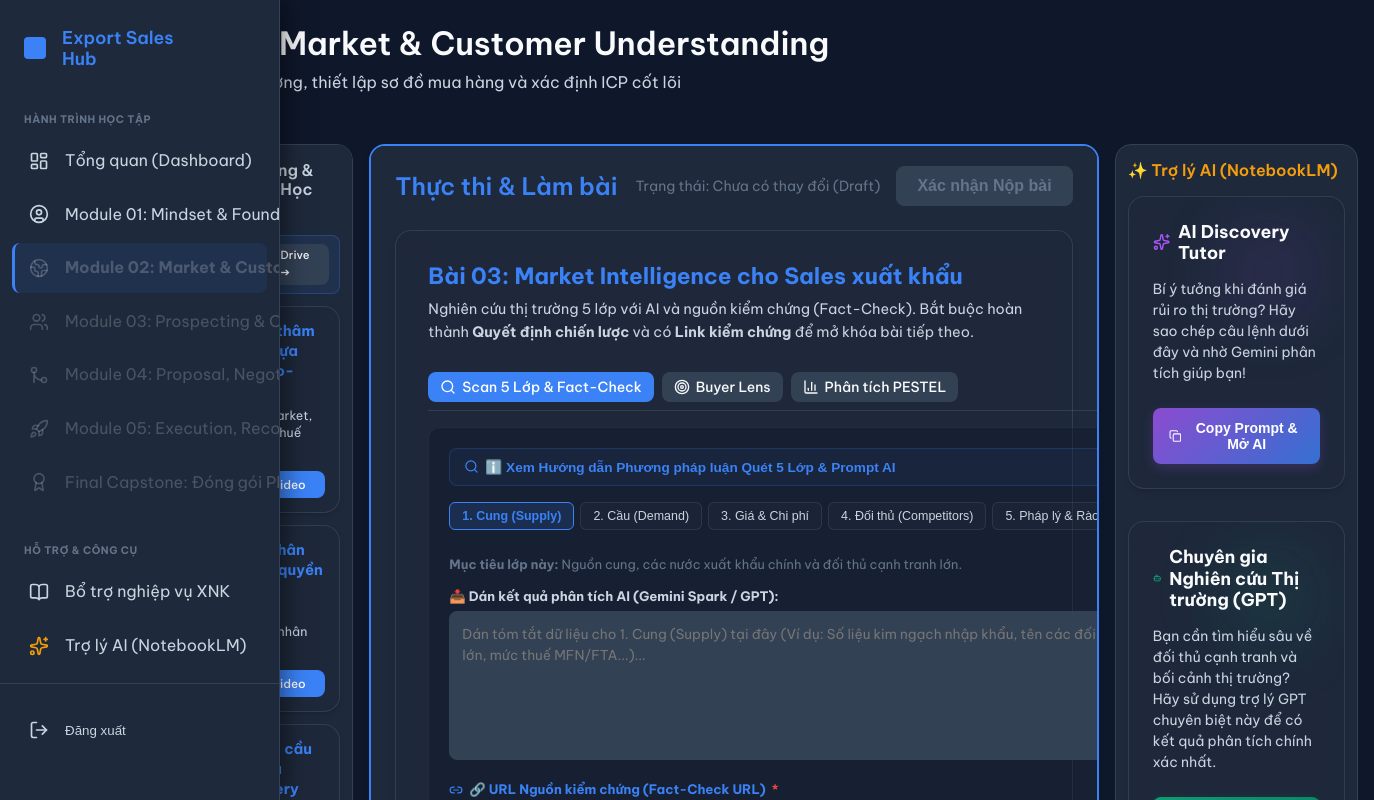
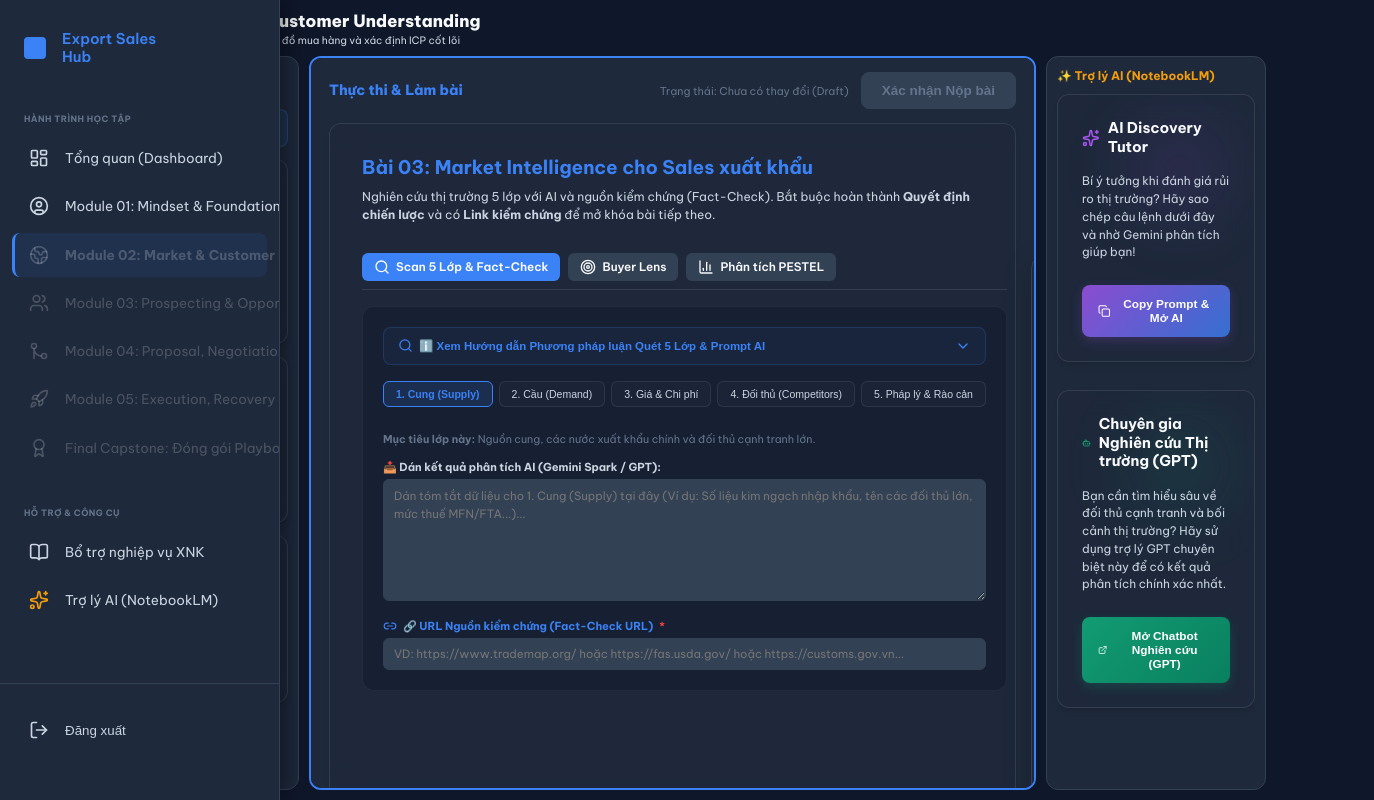
Before and after one commit to nhtrung11794/export-sales-hub, a Next.js app: page /m02 in a window 1280 px wide. Shown: the top 800 px of the page, 1374 px wide, since content can reach past the window. Built offline with nearby package versions, Linux system fonts and the light colour scheme; no server answers.

Commit message:
feat(layout): implement fit-to-screen 75% zoom density architecture with zero outer scroll

```diff
--- a/src/app/(app)/(modules)/m02/page.tsx
+++ b/src/app/(app)/(modules)/m02/page.tsx
@@ -215,10 +215,10 @@ export default function M02Page() {
   );
 
   return (
-    <div style={{ padding: '24px', minHeight: '100vh', background: 'var(--bg-primary)' }}>
-      <header style={{ marginBottom: '32px' }}>
-        <h1 style={{ fontSize: '2rem', color: 'var(--text-primary)', marginBottom: '8px' }}>Module 02: Market & Customer Understanding</h1>
-        <p style={{ color: 'var(--text-secondary)' }}>Phân tích định vị thị trường, thiết lập sơ đồ mua hàng và xác định ICP cốt lõi</p>
+    <div style={{ padding: '10px 14px', height: '100vh', maxHeight: '100vh', display: 'flex', flexDirection: 'column', boxSizing: 'border-box', overflow: 'hidden', background: 'var(--bg-primary)' }}>
+      <header style={{ marginBottom: '8px', flexShrink: 0 }}>
+        <h1 style={{ fontSize: '1.25rem', color: 'var(--text-primary)', margin: '0 0 2px 0', fontWeight: 800 }}>Module 02: Market & Customer Understanding</h1>
+        <p style={{ color: 'var(--text-secondary)', fontSize: '0.76rem', margin: 0 }}>Phân tích định vị thị trường, thiết lập sơ đồ mua hàng và xác định ICP cốt lõi</p>
       </header>
 
       <ModuleLayout
--- a/src/app/globals.css
+++ b/src/app/globals.css
@@ -1,6 +1,9 @@
 @import url('https://fonts.googleapis.com/css2?family=Be+Vietnam+Pro:wght@300;400;500;600;700;800&display=swap');
 
 :root {
+  /* Font size scale for high-density 75% zoom feel */
+  font-size: 13.5px;
+
   /* Color Palette - Dark Theme Forced (Màu xanh đen) */
   --bg-primary: #0f172a;
   --bg-secondary: #1e293b;
@@ -45,14 +48,17 @@ body {
   font-family: var(--font-sans);
   background-color: var(--bg-primary);
   color: var(--text-primary);
-  line-height: 1.6;
+  line-height: 1.5;
   -webkit-font-smoothing: antialiased;
+  overflow: hidden;
+  height: 100vh;
+  width: 100vw;
 }
 
 h1, h2, h3, h4, h5, h6 {
   font-family: var(--font-heading);
   font-weight: 600;
-  line-height: 1.2;
+  line-height: 1.25;
 }
 
 a {
@@ -72,20 +78,21 @@ a:hover {
   -webkit-backdrop-filter: blur(12px);
   border: 1px solid var(--glass-border);
   box-shadow: var(--shadow-md);
-  border-radius: 16px;
+  border-radius: 12px;
 }
 
 .btn {
   display: inline-flex;
   align-items: center;
   justify-content: center;
-  padding: 0.5rem 1rem;
-  border-radius: 8px;
-  font-weight: 500;
+  padding: 0.4rem 0.8rem;
+  border-radius: 6px;
+  font-weight: 600;
   cursor: pointer;
   transition: all 0.2s ease;
   border: none;
   font-family: var(--font-sans);
+  font-size: 0.82rem;
 }
 
 .btn-primary {
@@ -108,16 +115,16 @@ a:hover {
   background-color: var(--border-color);
 }
 
-/* Utilities */
+/* Form Inputs */
 .form-input {
   width: 100%;
-  padding: 12px;
-  border-radius: 8px;
+  padding: 8px 10px;
+  border-radius: 6px;
   border: 1px solid var(--border-color);
   background-color: var(--bg-tertiary);
   color: var(--text-primary);
   font-family: var(--font-sans);
-  font-size: 0.95rem;
+  font-size: 0.85rem;
   resize: vertical;
   outline: none;
   transition: all 0.2s ease;
@@ -129,15 +136,18 @@ a:hover {
   box-shadow: 0 0 0 2px rgba(59, 130, 246, 0.2);
 }
 
-/* 3-Column Layout Container */
+/* 3-Column Layout Container - FIT TO SCREEN (No Outer Overflow) */
 .module-container {
   display: flex;
-  width: 100vw;
-  height: 100vh;
+  flex: 1;
+  min-height: 0;
+  width: 100%;
+  height: 100%;
   overflow: hidden;
-  gap: 16px;
-  padding: 16px;
-  background-color: var(--bg-primary);
+  gap: 10px;
+  padding: 0;
+  background-color: transparent;
+  box-sizing: border-box;
 }
 
 .module-col {
@@ -145,35 +155,44 @@ a:hover {
   display: flex;
   flex-direction: column;
   overflow-y: auto;
-  border-radius: 16px;
+  border-radius: 12px;
   background-color: var(--bg-secondary);
   border: 1px solid var(--border-color);
-  padding: 24px;
+  box-sizing: border-box;
 }
 
-/* Hide scrollbar for clean look but allow scrolling */
-.module-col::-webkit-scrollbar {
-  width: 6px;
+/* Scrollbar mượt mà */
+.module-col::-webkit-scrollbar,
+div::-webkit-scrollbar {
+  width: 5px;
+  height: 5px;
 }
-.module-col::-webkit-scrollbar-track {
+.module-col::-webkit-scrollbar-track,
+div::-webkit-scrollbar-track {
   background: transparent;
 }
-.module-col::-webkit-scrollbar-thumb {
+.module-col::-webkit-scrollbar-thumb,
+div::-webkit-scrollbar-thumb {
   background-color: var(--border-color);
-  border-radius: 20px;
+  border-radius: 10px;
 }
 
 .col-1 {
-  width: var(--col-1-width);
-  padding: 16px 12px;
+  flex: 0 0 215px;
+  max-width: 235px;
+  min-width: 190px;
+  padding: 12px 10px;
 }
 .col-2 {
-  width: var(--col-2-width);
-  padding: 20px 24px;
+  flex: 1 1 0;
+  min-width: 0;
+  padding: 14px 18px;
 }
 .col-3 {
-  width: var(--col-3-width);
-  padding: 16px 12px;
+  flex: 0 0 220px;
+  max-width: 240px;
+  min-width: 195px;
+  padding: 12px 10px;
 }
 
 /* Responsive fallback */
--- a/src/components/layout/AppLayout.tsx
+++ b/src/components/layout/AppLayout.tsx
@@ -383,7 +383,7 @@ export default function AppLayout({ children }: { children: React.ReactNode }) {
       </div>
 
       {/* MAIN CONTENT AREA */}
-      <div style={{ flex: 1, width: 'calc(100% - 70px)' }}>
+      <div style={{ flex: 1, minWidth: 0, height: '100vh', overflow: 'hidden', display: 'flex', flexDirection: 'column' }}>
         {children}
       </div>
     </div>
--- a/src/components/layout/ModuleLayout.tsx
+++ b/src/components/layout/ModuleLayout.tsx
@@ -46,27 +46,27 @@ export default function ModuleLayout({
       {/* CỘT 1: HỌC TẬP HOẶC ĐỌC TÀI LIỆU */}
       <div
         className="module-col col-1"
-        style={previewUrl ? { width: '65%', padding: 0, overflow: 'hidden', transition: 'width 0.3s' } : { transition: 'width 0.3s' }}
+        style={previewUrl ? { flex: '0 0 60%', maxWidth: '60%', padding: 0, overflow: 'hidden', transition: 'all 0.3s' } : { transition: 'all 0.3s' }}
       >
         {previewUrl ? (
           <div style={{ display: 'flex', flexDirection: 'column', height: '100%', background: 'var(--bg-secondary)' }}>
-            <div style={{ display: 'flex', justifyContent: 'space-between', alignItems: 'center', padding: '10px 16px', borderBottom: '1px solid var(--border-color)', background: 'rgba(0,0,0,0.2)' }}>
-              <div style={{ display: 'flex', alignItems: 'center', gap: 8 }}>
-                <span style={{ fontSize: '1rem' }}>📖</span>
+            <div style={{ display: 'flex', justifyContent: 'space-between', alignItems: 'center', padding: '8px 12px', borderBottom: '1px solid var(--border-color)', background: 'rgba(0,0,0,0.2)' }}>
+              <div style={{ display: 'flex', alignItems: 'center', gap: 6 }}>
+                <span style={{ fontSize: '0.9rem' }}>📖</span>
                 <div>
-                  <h2 style={{ color: 'var(--accent-primary)', fontSize: '0.92rem', margin: 0 }}>
+                  <h2 style={{ color: 'var(--accent-primary)', fontSize: '0.85rem', margin: 0, fontWeight: 700 }}>
                     {previewTitle || 'Đọc Slide Bài Giảng'}
                   </h2>
-                  <span style={{ fontSize: '0.72rem', color: 'var(--text-muted)' }}>Xem trực tiếp từ Google Drive Embed</span>
+                  <span style={{ fontSize: '0.68rem', color: 'var(--text-muted)' }}>Xem trực tiếp từ Google Drive Embed</span>
                 </div>
               </div>
-              <div style={{ display: 'flex', alignItems: 'center', gap: 8 }}>
+              <div style={{ display: 'flex', alignItems: 'center', gap: 6 }}>
                 <a
                   href={previewUrl}
                   target="_blank"
                   rel="noopener noreferrer"
                   className="btn btn-secondary"
-                  style={{ padding: '5px 12px', fontSize: '0.76rem' }}
+                  style={{ padding: '4px 10px', fontSize: '0.72rem' }}
                   title="Mở tài liệu trên tab mới"
                 >
                   Mở tab mới ↗
@@ -74,7 +74,7 @@ export default function ModuleLayout({
                 <button
                   onClick={onClosePreview}
                   className="btn"
-                  style={{ background: 'var(--accent-danger)', color: 'white', padding: '5px 14px', fontSize: '0.76rem' }}
+                  style={{ background: 'var(--accent-danger)', color: 'white', padding: '4px 10px', fontSize: '0.72rem' }}
                 >
                   Đóng lại (X)
                 </button>
@@ -91,10 +91,10 @@ export default function ModuleLayout({
           </div>
         ) : (
           <>
-            <h2 style={{ marginBottom: '16px', color: 'var(--text-secondary)', fontSize: '1rem' }}>
+            <h2 style={{ marginBottom: '10px', color: 'var(--text-secondary)', fontSize: '0.88rem', fontWeight: 700 }}>
               {moduleTitle} - Học tập
             </h2>
-            <div style={{ flex: 1, display: 'flex', flexDirection: 'column', gap: '16px' }}>
+            <div style={{ flex: 1, display: 'flex', flexDirection: 'column', gap: '10px' }}>
               {learningContent}
             </div>
           </>
@@ -104,12 +104,12 @@ export default function ModuleLayout({
       {/* CỘT 2: THỰC THI & LÀM BÀI */}
       <div
         className="module-col col-2 glass-panel"
-        style={{ border: !isOnline ? '2px solid var(--accent-danger)' : '2px solid var(--accent-primary)', width: previewUrl ? '35%' : 'var(--col-2-width)', transition: 'width 0.3s' }}
+        style={{ border: !isOnline ? '2px solid var(--accent-danger)' : '2px solid var(--accent-primary)', transition: 'all 0.3s' }}
       >
-        <div style={{ display: 'flex', justifyContent: 'space-between', alignItems: 'center', marginBottom: '24px' }}>
-          <h2 style={{ color: !isOnline ? 'var(--accent-danger)' : 'var(--accent-primary)' }}>Thực thi & Làm bài</h2>
-          <div style={{ display: 'flex', alignItems: 'center', gap: '16px' }}>
-            <div id="status-bar" style={{ fontSize: '0.875rem', color: !isOnline ? 'var(--accent-danger)' : 'var(--text-muted)' }}>
+        <div style={{ display: 'flex', justifyContent: 'space-between', alignItems: 'center', marginBottom: '14px', flexShrink: 0 }}>
+          <h2 style={{ color: !isOnline ? 'var(--accent-danger)' : 'var(--accent-primary)', fontSize: '1.05rem', margin: 0, fontWeight: 800 }}>Thực thi & Làm bài</h2>
+          <div style={{ display: 'flex', alignItems: 'center', gap: '12px' }}>
+            <div id="status-bar" style={{ fontSize: '0.8rem', color: !isOnline ? 'var(--accent-danger)' : 'var(--text-muted)' }}>
               {!isOnline ? 'MẤT KẾT NỐI' : 'Trạng thái: Đang tải...'}
             </div>
             {headerActionNode}
@@ -128,9 +128,9 @@ export default function ModuleLayout({
               backdropFilter: 'blur(2px)',
               borderRadius: '8px'
             }}>
-              <div style={{ background: 'var(--bg-secondary)', padding: '24px', borderRadius: '12px', border: '1px solid var(--accent-danger)', textAlign: 'center', boxShadow: '0 10px 25px rgba(0,0,0,0.5)' }}>
-                <span style={{ color: 'var(--accent-danger)', fontWeight: 'bold', display: 'block', fontSize: '1.25rem', marginBottom: '8px' }}>⚠️ Rớt Mạng (Offline)</span>
-                <span style={{ color: 'var(--text-secondary)', fontSize: '0.95rem' }}>Đã tự động khóa Form để bảo toàn dữ liệu. Vui lòng kiểm tra lại Internet.</span>
+              <div style={{ background: 'var(--bg-secondary)', padding: '20px', borderRadius: '12px', border: '1px solid var(--accent-danger)', textAlign: 'center', boxShadow: '0 10px 25px rgba(0,0,0,0.5)' }}>
+                <span style={{ color: 'var(--accent-danger)', fontWeight: 'bold', display: 'block', fontSize: '1.1rem', marginBottom: '6px' }}>⚠️ Rớt Mạng (Offline)</span>
+                <span style={{ color: 'var(--text-secondary)', fontSize: '0.85rem' }}>Đã tự động khóa Form để bảo toàn dữ liệu. Vui lòng kiểm tra lại Internet.</span>
               </div>
             </div>
           )}
@@ -143,10 +143,10 @@ export default function ModuleLayout({
       {/* CỘT 3: AI TUTOR - ẨN KHI ĐANG ĐỌC TÀI LIỆU */}
       {!previewUrl && (
         <div className="module-col col-3" style={{ transition: 'all 0.3s' }}>
-          <h2 style={{ marginBottom: '16px', color: 'var(--accent-warning)', fontSize: '1rem' }}>
+          <h2 style={{ marginBottom: '10px', color: 'var(--accent-warning)', fontSize: '0.88rem', fontWeight: 700 }}>
             ✨ Trợ lý AI (NotebookLM)
           </h2>
-          <div style={{ flex: 1, display: 'flex', flexDirection: 'column', gap: '16px' }}>
+          <div style={{ flex: 1, display: 'flex', flexDirection: 'column', gap: '12px' }}>
             {aiTutorContent}
           </div>
         </div>
```
Also changed, not shown: src/app/(app)/(modules)/m01/page.tsx (+4 -4 lines), src/app/(app)/(modules)/m03/page.tsx (+4 -4 lines), src/app/(app)/(modules)/m04/page.tsx (+4 -4 lines), src/app/(app)/(modules)/m05/page.tsx (+5 -5 lines), src/app/(app)/capstone/page.tsx (+5 -5 lines).
